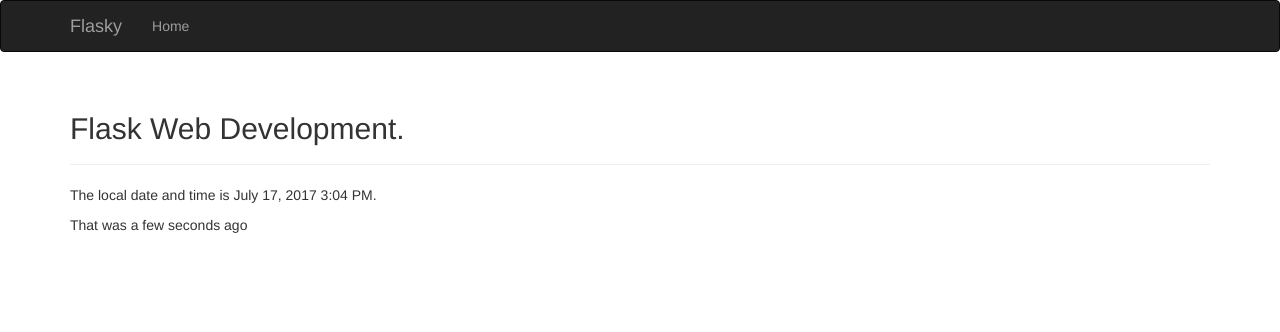
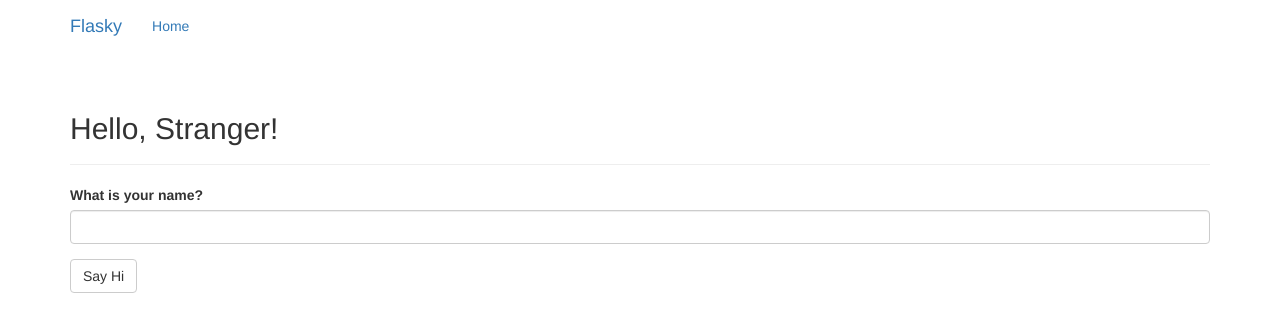
Before and after one commit to AstvPx/FlaskWebDev_Tutorial, a Flask app: page / in a window 1280 px wide. Shown: the top 332 px of the page. Run offline with Flask 2, Linux system fonts and the light colour scheme; some libraries are stand-ins or nearby versions.

Commit message:
Chapter04: Flask WTF.

```diff
--- a/app.py
+++ b/app.py
@@ -1,19 +1,36 @@
-from flask import Flask, request, render_template
+from flask import Flask, render_template, session, redirect, \
+    url_for, flash
 from flask_script import Manager
 from flask_bootstrap import Bootstrap
 from flask_moment import Moment
-
-from datetime import datetime
+from flask_wtf import Form
+from wtforms import StringField, SubmitField
+from wtforms.validators import DataRequired
 
 app = Flask(__name__)
+
+app.config['SECRET_KEY'] = 'hard to guess string'
+
 manager = Manager(app)
 bootstrap = Bootstrap(app)
 moment = Moment(app)
 
 
-@app.route('/')
+class NameForm(Form):
+    name = StringField('What is your name?', validators=[DataRequired()])
+    submit = SubmitField('Say Hi')
+
+
+@app.route('/', methods=['GET', 'POST'])
 def index():
-    return render_template('index.html', current_time=datetime.utcnow())
+    form = NameForm()
+    if form.validate_on_submit():
+        old_name = session.get('name')
+        if old_name is not None and old_name != form.name.data:
+            flash('Looks like you have changed your name!')
+        session['name'] = form.name.data
+        return redirect(url_for('index'))
+    return render_template('index.html', form=form, name=session.get('name'))
 
 
 @app.route('/user/<name>')
--- a/templates/base.html
+++ b/templates/base.html
@@ -8,10 +8,15 @@
       type="image/x-icon">
 {% endblock %}
 
+{% block styles %}
+{{ super() }}
+<link href="https://bootswatch.com/united/bootstrap.min.css" rel="stylesheet">
+{% endblock %}
+
 {% block title %}Flasky{% endblock %}
 
 {% block navbar %}
-<div class="navbar navbar-inverse" role="navigation">
+<div class="navbar" role="navigation">
     <div class="container">
         <div class="navbar-header">
             <button type="button" class="navbar-toggle"
@@ -34,6 +39,12 @@
 
 {% block content %}
 <div class="container">
+    {% for message in get_flashed_messages() %}
+    <div class="alert alert-warning">
+        <button type="button" class="close" data-dismiss="alert">&times;</button>
+        {{ message }}
+    </div>
+    {% endfor %}
     {% block page_content %}{% endblock %}
 </div>
 {% endblock %}
--- a/templates/index.html
+++ b/templates/index.html
@@ -1,9 +1,13 @@
 {% extends "base.html" %}
+{% import "bootstrap/wtf.html" as wtf %}
+
 {% block title %}Flasky{% endblock %}
+
 {% block page_content %}
 <div class="page-header">
-    <h2>Flask Web Development.</h2>
+<h2>Hello, {% if name %}{{ name }}{% else %}Stranger{% endif %}!</h2>
 </div>
-<p>The local date and time is {{ moment(current_time).format('LLL') }}.</p>
-<p>That was {{ moment(current_time).fromNow(refresh=True) }}</p>
+
+{{ wtf.quick_form(form) }}
+
 {% endblock %}
```
